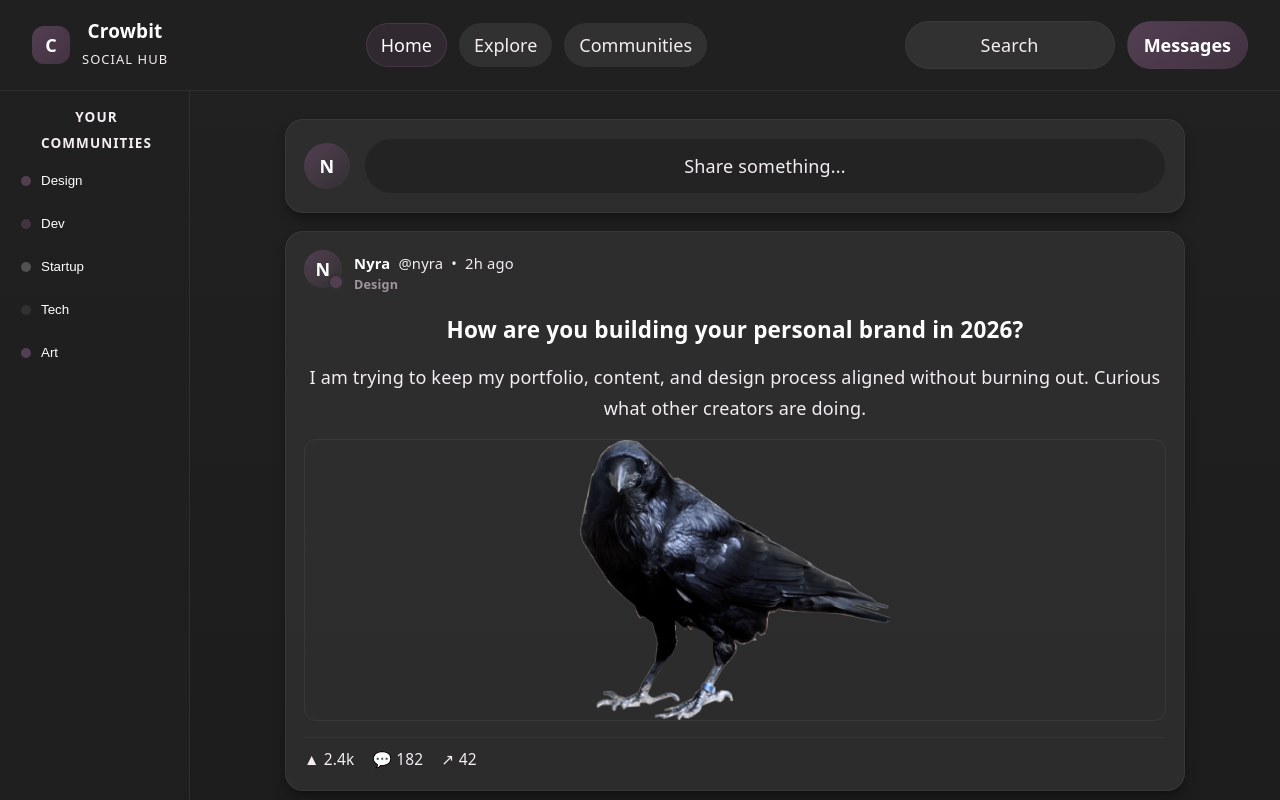
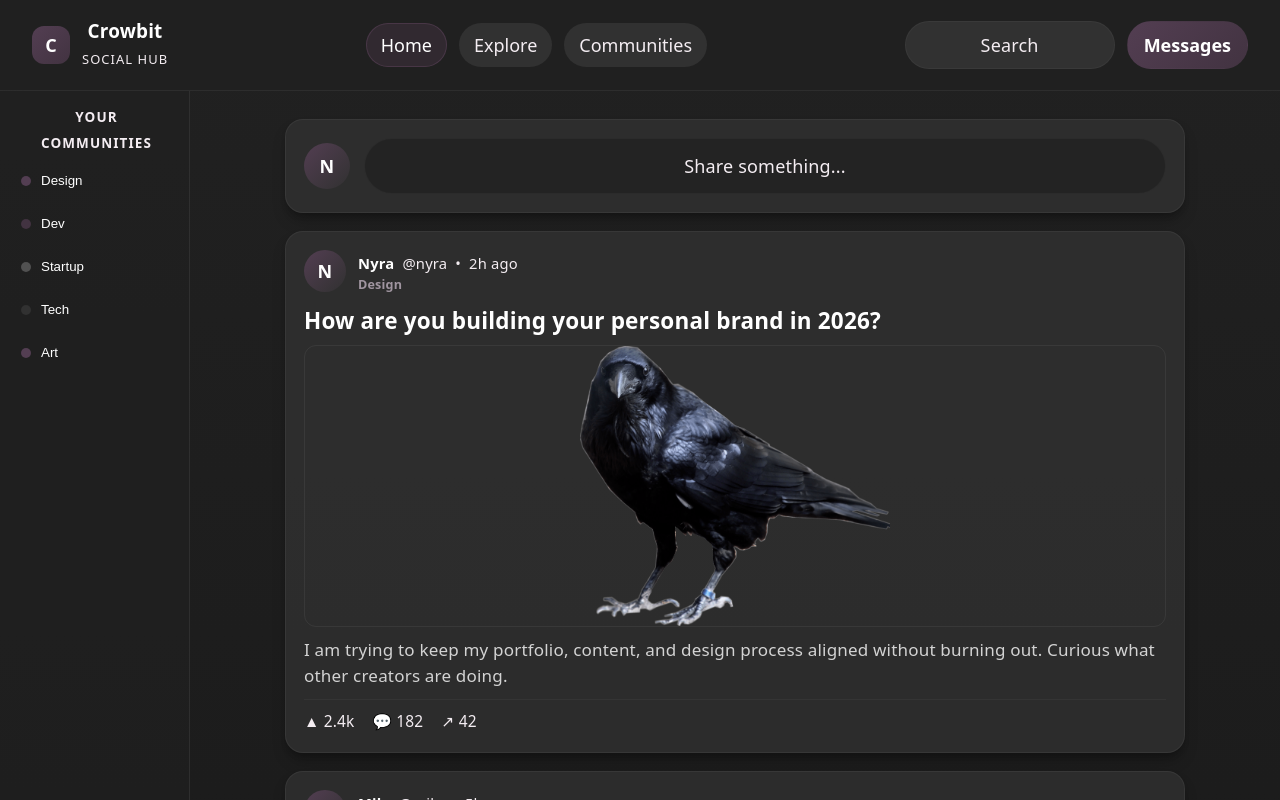
Before and after one commit to Crowbit-dev/Crowbit, a React (Vite) app in the folder client/: page /home in a window 1280 px wide. Shown: the top 800 px of the page. Built offline with nearby package versions, Linux system fonts and the light colour scheme.

Commit message:
feat: update post card layout and styling adjustments

```diff
--- a/client/src/App.css
+++ b/client/src/App.css
@@ -257,8 +257,8 @@
 .message-avatar {
   display: grid;
   place-items: center;
-  width: 38px;
-  height: 38px;
+  width: 42px;
+  height: 42px;
   border-radius: 50%;
   background: linear-gradient(135deg, var(--accent), #313131);
   font-weight: 700;
@@ -295,9 +295,10 @@
 }
 
 .post-card {
+  --post-title-size: 1.25rem;
   display: flex;
   flex-direction: column;
-  gap: 16px;
+  gap: 10px;
 }
 
 .community-tag {
@@ -337,14 +338,17 @@
 
 .post-card h3 {
   margin: 0;
-  font-size: 1.25rem;
-  line-height: 1.4;
+  font-size: var(--post-title-size);
+  /* line-height: 1.4; */
+  text-align: left;
 }
 
 .post-body {
   margin: 0;
-  color: var(--text);
-  line-height: 1.7;
+  color: #D3D3D3;
+  /* line-height: 1.7; */
+  text-align: left;
+  font-size: calc(var(--post-title-size) / 1.32);
 }
 
 .post-image {
--- a/client/src/App.tsx
+++ b/client/src/App.tsx
@@ -119,12 +119,12 @@ function App() {
                   <div className="post-header">
                     <div className="avatar-wrap">
                       <div className="avatar">{post.author[0]}</div>
-                      <span
+                      {/* <span
                         className="community-badge"
                         style={{
                           background: communities.find((community) => community.name === post.community)?.color,
                         }}
-                      />
+                      /> */}
                     </div>
                     <div className="post-meta">
                       <div className="post-author-row">
@@ -145,8 +145,8 @@ function App() {
                   </div>
 
                   <h3>{post.title}</h3>
+                  {post.image && <img className="post-image" src={post.image} alt="Placeholder post visual" />}
                   <p className="post-body">{post.body}</p>
-                  {post.image && <img className="post-image" src={post.image} alt="Placeholder post visual" />}
 
                   <div className="post-stats">
                     {/* TODO: Add proper icons for upvotes, comments, and shares */}
```
Also changed, not shown: 1 other file (tests, documents, lock files or other folders).
